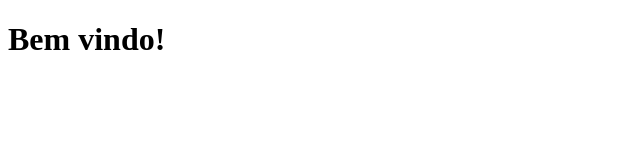
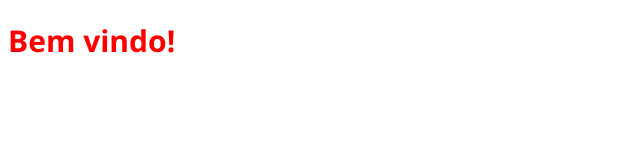
Before and after one commit to antonioaugustoalves81/TecnicoInfoDuque, a plain HTML site: page site/index.html in a window 1280 px wide. Shown: the whole page, without its empty margins (0-640 px from the left). Drawn offline with Linux system fonts and the light colour scheme.

Commit message:
adicionado estilo para os titulos da pagina

```diff
--- a/site/index.html
+++ b/site/index.html
@@ -5,7 +5,13 @@
     <meta http-equiv="X-UA-Compatible" content="IE=edge">
     <title>Curso técnico Duque</title>
     <meta name="viewport" content="width=device-width, initial-scale=1">
-
+    <style>
+        h1{
+            font-family: 'Segoe UI', Tahoma, Geneva, Verdana, sans-serif;
+            font-size:30px;
+            color:#F00;
+        }
+    </style>
 </head>
 <body>
     <h1>Bem vindo!</h1>
```
